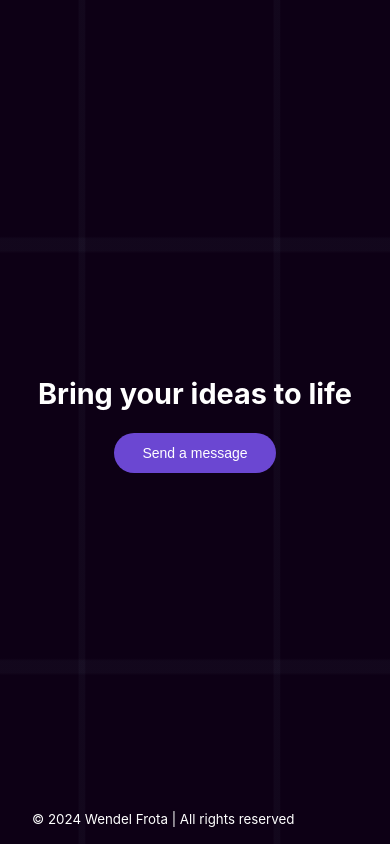
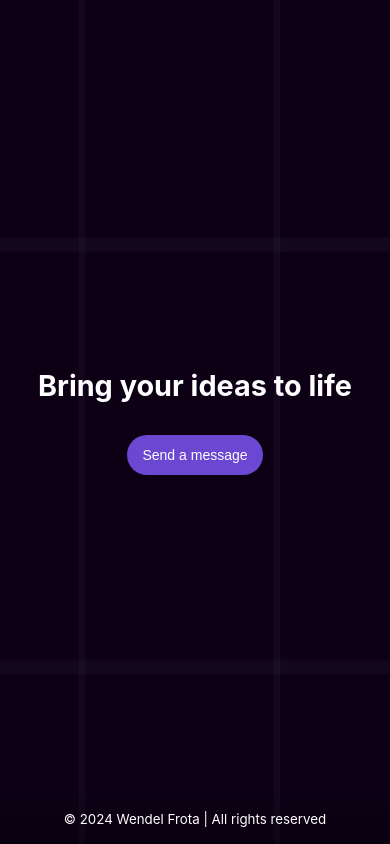
Before and after one commit to wendelfrota/wendelfrota.github.io, a Vue app: page / in a window 390 px wide. Both pictures are taken after a click on the button "Send a message". Shown: the part 1688-2532 px from the top of the page. Built offline with nearby package versions, Linux system fonts and the light colour scheme.

Commit message:
refactor: revamp code for improved responsiveness

```diff
--- a/src/components/FooterComponent.vue
+++ b/src/components/FooterComponent.vue
@@ -1,13 +1,27 @@
 <script setup>
-import { onMounted } from 'vue';
+import { onMounted, onUnmounted } from 'vue';
 import ContactComponent from '@/components/ContactComponent.vue';
 
 const openDialog = () => {
-    document.getElementById('contact-dialog').showModal();
+    const dialog = document.getElementById('contact-dialog');
+    if (dialog) {
+        dialog.showModal();
+        document.body.style.overflow = 'hidden';
+    }
 };
 
 const closeDialog = () => {
-    document.getElementById('contact-dialog').close();
+    const dialog = document.getElementById('contact-dialog');
+    if (dialog) {
+        dialog.close();
+        document.body.style.overflow = 'auto';
+    }
+};
+
+const handleEscKey = (event) => {
+    if (event.key === 'Escape') {
+        closeDialog();
+    }
 };
 
 onMounted(() => {
@@ -15,20 +29,34 @@ onMounted(() => {
     if (btn) {
         btn.addEventListener('click', openDialog);
     }
+    window.addEventListener('keydown', handleEscKey);
+});
+
+onUnmounted(() => {
+    const btn = document.getElementById('contact-btn');
+    if (btn) {
+        btn.removeEventListener('click', openDialog);
+    }
+    window.removeEventListener('keydown', handleEscKey);
 });
 </script>
 
 <template>
     <footer id="contact" v-drop-animation>
-        <h1>Bring your ideas to life</h1>
-        <button id="contact-btn">Send a message</button>
+        <div class="content-wrapper">
+            <h1>Bring your ideas to life</h1>
+            <button id="contact-btn" class="contact-button">
+                Send a message
+            </button>
+        </div>
 
-        <dialog id="contact-dialog" @close="closeDialog">
+        <dialog id="contact-dialog" class="contact-dialog" @close="closeDialog"
+            @click="(e) => e.target === e.currentTarget && closeDialog()">
             <ContactComponent :onClose="closeDialog" />
         </dialog>
 
         <div class="copyright-container">
-            <small>© 2024 Wendel Frota | All rights reserved </small>
+            <small>© {{ new Date().getFullYear() }} Wendel Frota | All rights reserved</small>
         </div>
     </footer>
 </template>
@@ -36,75 +64,108 @@ onMounted(() => {
 <style scoped>
 footer {
     color: white;
-    height: 100dvh;
+    min-height: 100dvh;
     display: flex;
     align-items: center;
     justify-content: center;
     flex-direction: column;
     position: relative;
+    padding: 2rem;
+}
+
+.content-wrapper {
+    text-align: center;
+    max-width: 800px;
+    width: 100%;
+    margin: 0 auto;
 }
 
 h1 {
-    font-size: 2.8rem;
+    font-size: clamp(1.8rem, 5vw, 2.8rem);
+    line-height: 1.2;
+    margin-bottom: 2rem;
 }
 
-button {
+.contact-button {
     cursor: pointer;
     color: white;
-    font-size: 1.25rem;
-    margin-top: 1rem;
-    padding: .75rem 1.8rem;
+    font-size: clamp(.875rem, 2vw, 1.25rem);
+    padding: 0.75rem min(4vw, 1.8rem);
     border: none;
     border-radius: 50px;
     background-color: var(--color-em-1);
-    transition: background-color .3s;
+    transition: all .3s ease;
 }
 
-button:hover {
-    background-color: darken(var(--color-em-1), 10%);
+.contact-button:hover {
+    background-color: var(--color-em-1);
+    transform: translateY(-2px);
+    box-shadow: 0 4px 12px rgba(0, 0, 0, .2);
 }
 
-dialog {
-    width: 42vw;
-    margin: auto;
-    padding: 2rem 3rem;
-    background-color: transparent;
-    backdrop-filter: blur(10px);
-    border: none;
+.contact-button:active {
+    transform: translateY(0);
 }
 
-dialog::backdrop {
+.contact-dialog {
+    width: min(90vw, 600px);
+    margin: auto;
+    padding: 0;
+    background-color: transparent;
+    border: none;
+    overflow: visible;
+}
+
+.contact-dialog::backdrop {
     background-color: rgba(0, 0, 0, .5);
     backdrop-filter: blur(10px);
+    animation: fadeIn .3s ease;
 }
 
 .copyright-container {
     position: absolute;
     bottom: 0;
     left: 0;
-    padding: .75rem 2rem;
+    width: 100%;
+    padding: 0.75rem 2rem;
+    text-align: left;
+    background: linear-gradient(to top, rgba(0, 0, 0, .2), transparent);
 }
 
-@media (max-width: 1023px) {
-    h1 {
-            font-size: 2.1rem;
+@keyframes fadeIn {
+    from {
+        opacity: 0;
     }
-    dialog {
-        width: 67.5vw;
-    }
-    button {
-        font-size: 1rem;
+
+    to {
+        opacity: 1;
     }
 }
-@media (max-width: 767px) {
-    h1 {
-            font-size: 1.8rem;
+
+@media (max-width: 480px) {
+    footer {
+        padding: 1rem;
     }
-    dialog {
-        width: 82.5vw;
+
+    .contact-dialog {
+        width: 95vw;
+        margin: 1rem auto;
     }
-    button {
-        font-size: .875rem;
+
+    .copyright-container {
+        padding: 0.75rem 1rem;
+        text-align: center;
+    }
+}
+
+@media (max-height: 600px) and (orientation: landscape) {
+    footer {
+        padding-top: 3rem;
+        padding-bottom: 4rem;
+    }
+
+    .content-wrapper {
+        margin: 2rem auto;
     }
 }
 </style>
```
